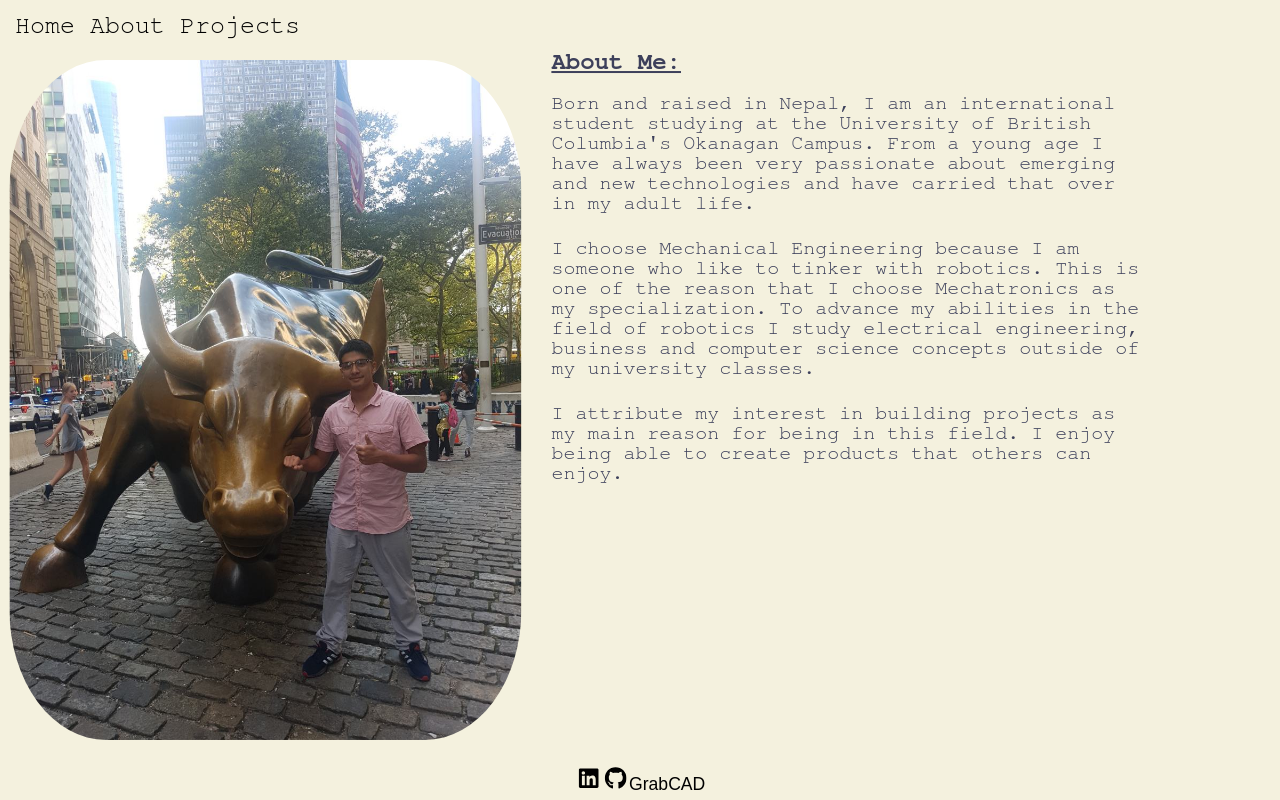
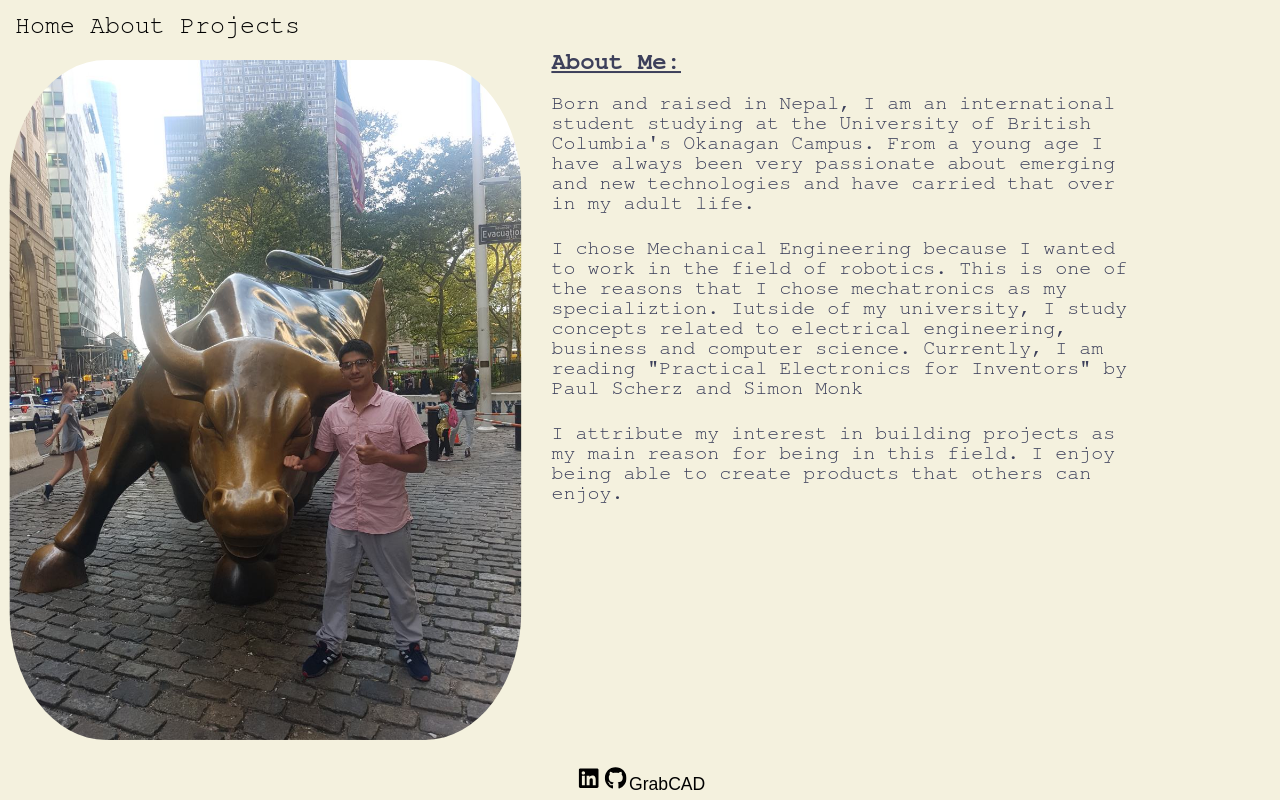
Before and after one commit to VisheshThapa/PersonalSite, a React (Create React App) app: page /AboutMe in a window 1280 px wide. Built offline with nearby package versions, Linux system fonts and the light colour scheme.

Commit message:
spelling

```diff
--- a/src/pages/AboutMe.js
+++ b/src/pages/AboutMe.js
@@ -16,11 +16,8 @@ British Columbia's Okanagan Campus. From a young age I have always been
 </p>
 
 <p class = "aboutme_text_p">
-I choose Mechanical Engineering because I am someone
-who like to tinker with robotics. This is one of
- the reason that I choose Mechatronics as my specialization. To advance my abilities in the field
- of robotics I study electrical engineering, business and computer science concepts
- outside of my university classes.
+I chose Mechanical Engineering because I wanted to work in the field of robotics. This is one of the reasons that I chose mechatronics as my specializtion. Iutside of my university, I study concepts related to electrical engineering, business and computer science. Currently, I am reading "Practical Electronics for Inventors" by Paul Scherz and Simon Monk
+
 </p>
 
 <p class = "aboutme_text_p">
```
Also changed, not shown: 1 other file (tests, documents, lock files or other folders).
